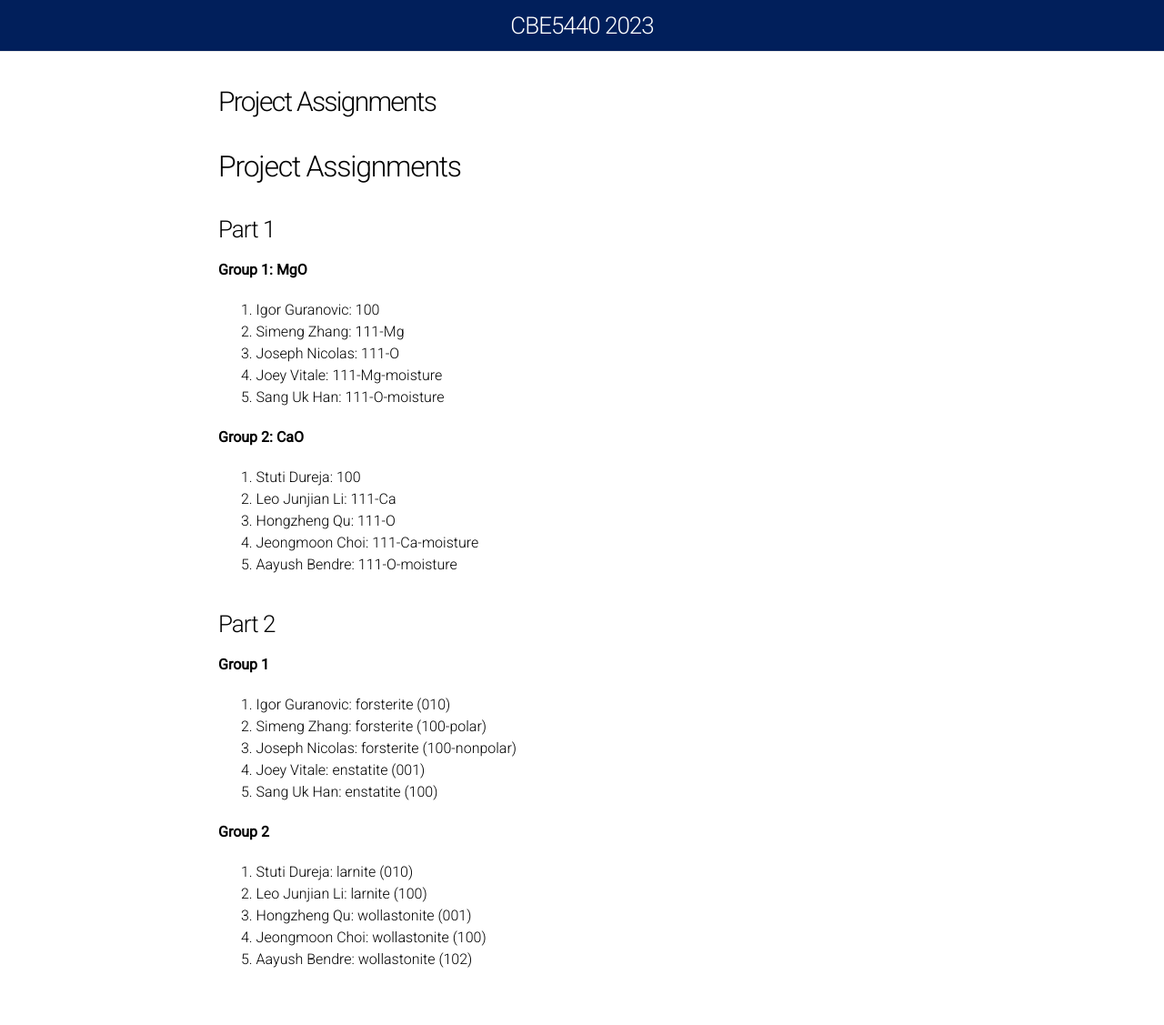
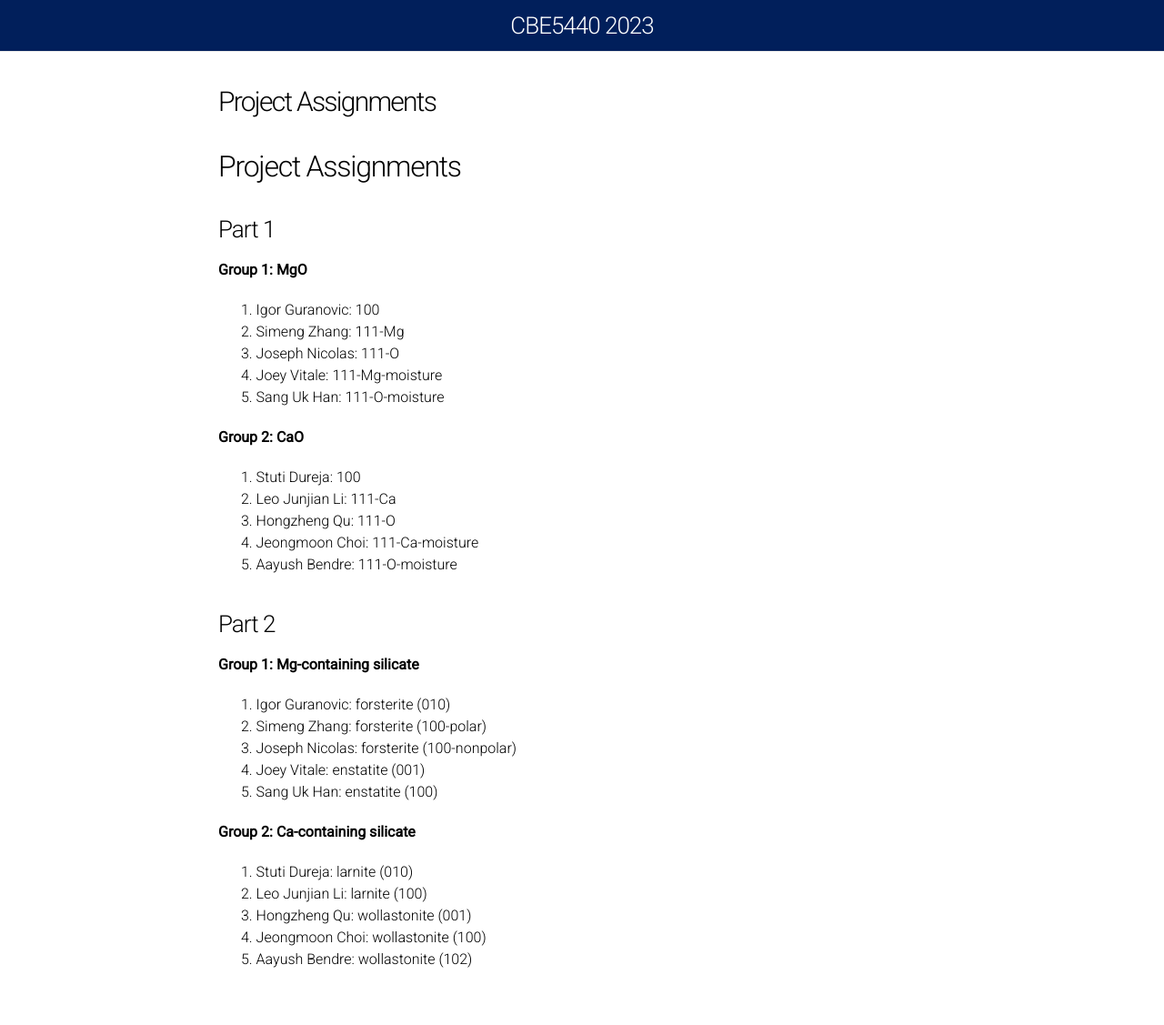
Before and after one commit to UPennCBE544/2023.github.io, a Jekyll site: the page built from ProjectAssignments.md, in a window 1280 px wide. Shown: the whole page at 91% size. Built offline with Jekyll 4.4.1, drawn with Linux system fonts in a browser that asks for light colours; our own code applies the rules of GitHub Pages for plain Markdown files.

Commit message:
Update ProjectAssignments.md

```diff
--- a/ProjectAssignments.md
+++ b/ProjectAssignments.md
@@ -24,7 +24,7 @@ permalink: Project_Assignments/
 5. Aayush Bendre:     111-O-moisture
 
 ### Part 2 ###
-**Group 1**
+**Group 1: Mg-containing silicate**
 
 1. Igor Guranovic:    forsterite (010)
 2. Simeng Zhang:      forsterite (100-polar)
@@ -32,7 +32,7 @@ permalink: Project_Assignments/
 4. Joey Vitale:       enstatite (001)
 5. Sang Uk Han:       enstatite (100)
 
-**Group 2**
+**Group 2: Ca-containing silicate**
 
 1. Stuti Dureja:      larnite (010)
 2. Leo Junjian Li:    larnite (100)
```
